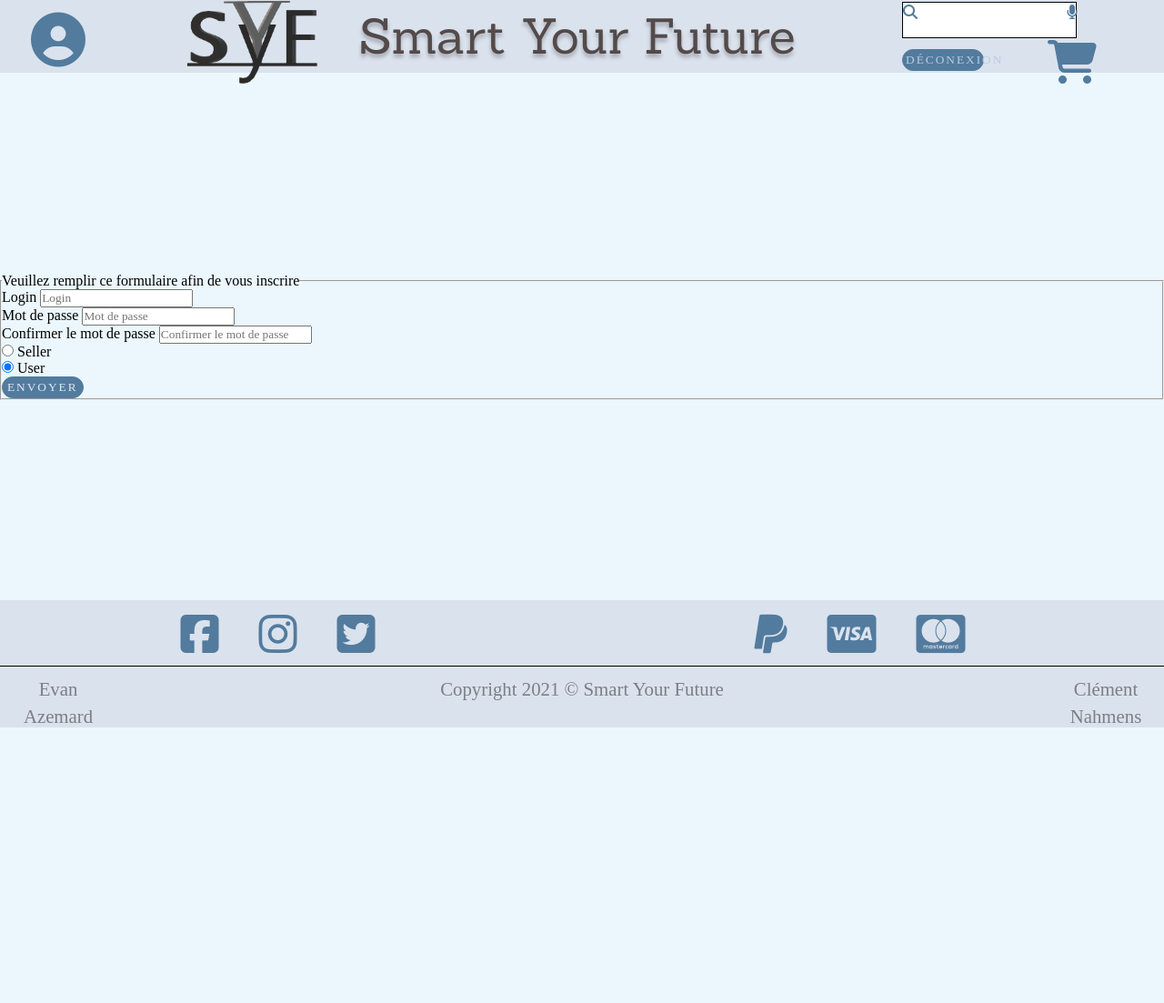
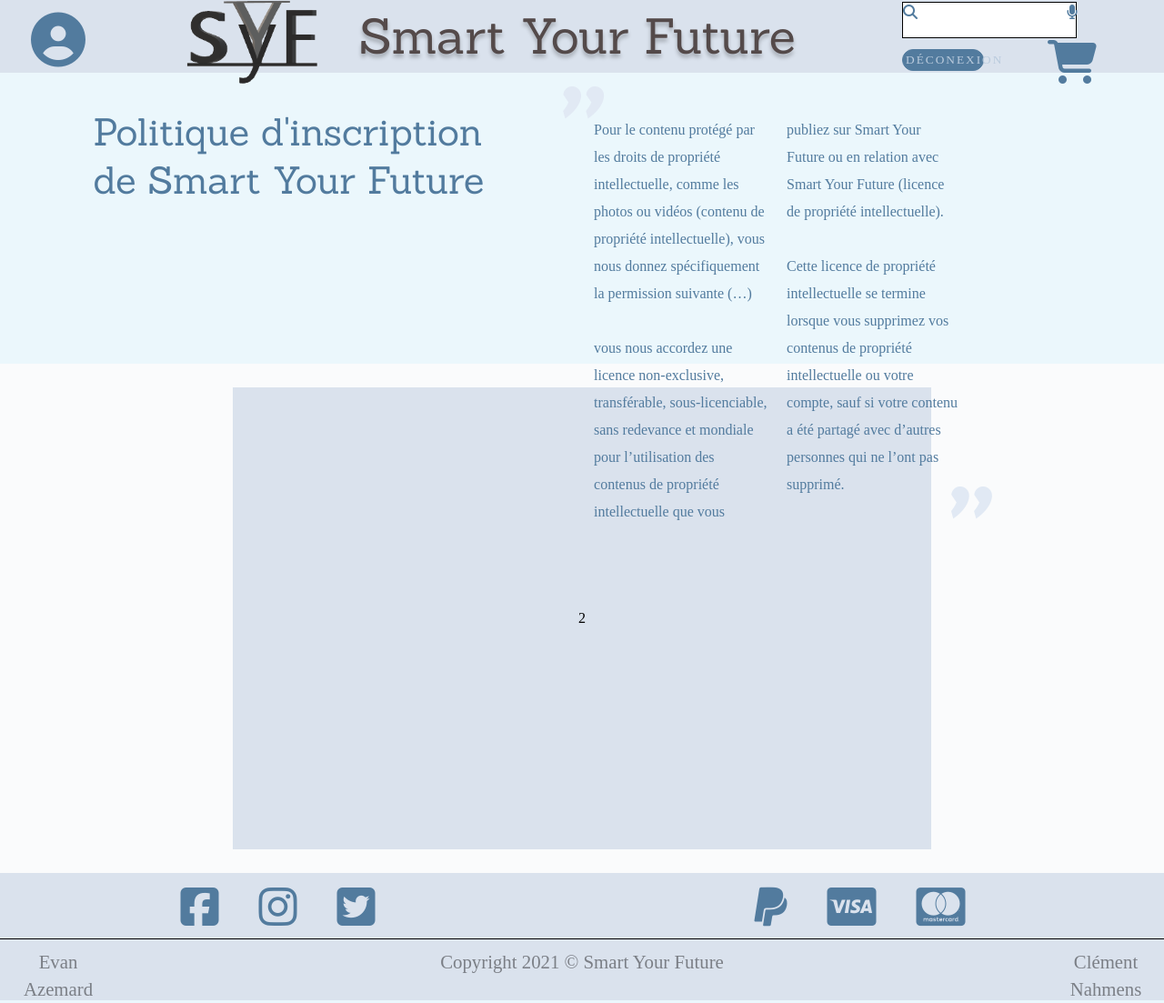
Before and after one commit to evan-azemard/boutique, a PHP site: page /register in a window 1280 px wide. Shown: the whole page at 91% size. Before the commit the page ends 800 px from the top, so only its background shows below. Run offline with PHP 8.4, Linux system fonts and the light colour scheme; some libraries are stand-ins or nearby versions.

Commit message:
Section 1 register fait

```diff
--- a/css/style.css
+++ b/css/style.css
@@ -323,6 +323,9 @@ main{
     grid-template-rows: 1fr ;
     grid-row-gap: 20px;
 }
+/*-------------------------------------------*\
+                Card ACCUEIL
+\*-------------------------------------------*/
 /*Les card*/
 .accueil_card:hover{
     margin-top: -2%;
@@ -390,6 +393,9 @@ main{
     margin-top: 1%;
 }
 
+/*-------------------------------------------*\
+                 Formulaire ACCUEIL
+\*-------------------------------------------*/
 /*Contient le form*/
 #accueil_section3_article-form{
     height: 50vh;
@@ -455,3 +461,73 @@ main{
     width: 20vw;
     margin-top: 1.3%;
 }
+
+/*-------------------------------------------*\
+                 Page REGISTER
+\*-------------------------------------------*/
+#register_main{
+    display: flex;
+    flex-direction: column;
+    justify-content: space-between;
+    min-height: 80vh;
+}
+#register_section1{
+    height: 40vh;
+    display: grid;
+    grid-template-columns: 40% 60%;
+    padding-right: 8%;
+    padding-left: 8%;
+    padding-top: 3%;
+    color: #527B9E;
+}
+#register_titre h1{
+    font-size: 2.6rem;
+}
+/*Paragraphe*/
+#register_text1{
+    display: flex;
+    justify-content: center;
+    position: relative;
+}
+#register_text1 p{
+    width: 15vw;
+}
+#register_g1{
+    position: absolute;
+    top: 0;
+    left: 80px;
+    font-size: 6rem;
+    rotation: 6deg;
+    font-family: 'Secular One', sans-serif;
+    color: #E1E9F4;
+}
+#register_g2{
+    position: absolute;
+    bottom: 0;
+    right: 80px;
+    font-size: 6rem;
+    rotation: 6deg;
+    font-family: 'Secular One', sans-serif;
+    color: #E1E9F4;
+}
+
+/*Section du formulaire*/
+#register_section2{
+    background-color: #FAFBFC;
+    height: 70vh;
+    display: flex;
+    justify-content: center;
+    padding-top: 2%;
+    padding-bottom: 2%;
+}
+
+/*Formulaire*/
+#register_form{
+    display: flex;
+    flex-direction: column;
+    justify-content: center;
+    width: 60%;
+    height: 100%;
+    background-color: #DAE2ED;
+    align-items: center;
+}
--- a/view/layout.php
+++ b/view/layout.php
@@ -9,6 +9,8 @@
     <link rel="preconnect" href="https://fonts.gstatic.com">
     <link href="https://fonts.googleapis.com/css2?family=Sanchez&display=swap" rel="stylesheet">
     <script src="https://use.fontawesome.com/560ce3d2ed.js"></script>
+    <link rel="preconnect" href="https://fonts.gstatic.com">
+    <link href="https://fonts.googleapis.com/css2?family=Secular+One&display=swap" rel="stylesheet">
     <title>Smart Your Future</title>
 </head>
 <body>
--- a/view/register.php
+++ b/view/register.php
@@ -10,9 +10,66 @@ if(isset($_POST["submit"])){
 <?php include 'error.php'; ?>
 
 <div class="bg__inscription">
-    <main>
-        <section>
-            <form class="form__connexion" method="POST">
+    <main id="register_main">
+        <section id="register_section1">
+            <article id="register_titre">
+                <h1>Politique d'inscription<br> de Smart Your Future</h1>
+            </article>
+            <article id="register_text1">
+                <p><span id="register_g1">"</span>Pour le contenu protégé par les droits de propriété intellectuelle, comme les photos ou vidéos
+                    (contenu de propriété intellectuelle), vous nous donnez spécifiquement la permission suivante (…)<br><br>
+                    vous nous accordez une licence non-exclusive, transférable, sous-licenciable, sans redevance et
+                    mondiale pour l’utilisation des contenus de propriété intellectuelle que vous </p>
+
+                <p>
+                publiez sur Smart Your Future ou en relation avec Smart Your Future (licence de propriété intellectuelle).<br><br>
+                Cette licence de propriété intellectuelle se termine lorsque vous supprimez vos contenus de propriété intellectuelle ou votre
+                compte, sauf si votre contenu a été partagé avec d’autres personnes qui ne l’ont pas supprimé.<span id="register_g2">"</span></p>
+            </article>
+        </section>
+        <section id="register_section2">
+                <form method="post" id="register_form">
+                    2
+                </form>
+        </section>
+    </main>
+</div>
+
+
+
+
+
+
+
+
+
+
+
+
+
+
+
+
+
+
+
+
+
+
+
+
+
+
+
+
+
+
+
+
+
+
+
+<!--      <form class="form__connexion" method="POST">
                 <fieldset class="shadow__block container__conn">
                     <legend class="connexion__legend">
                         Veuillez remplir ce formulaire afin de vous inscrire
@@ -42,7 +99,4 @@ if(isset($_POST["submit"])){
                     <button class="index__button" type="submit" name="submit" value="submit">Envoyer</button>
 
                 </fieldset>
-            </form>
-        </section>
-    </main>
-</div>
+            </form>-->
```
